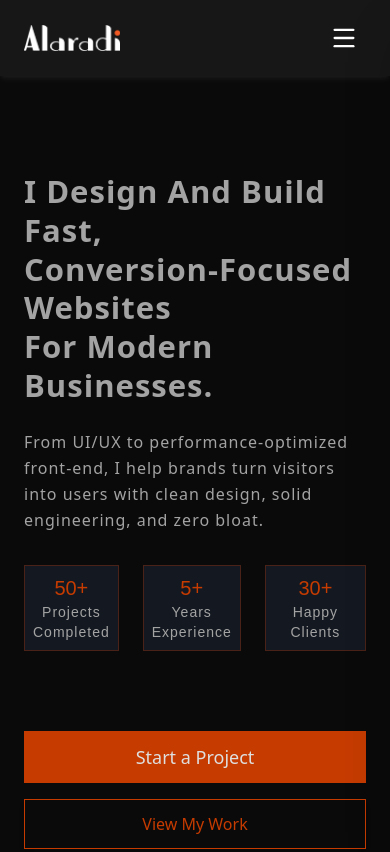
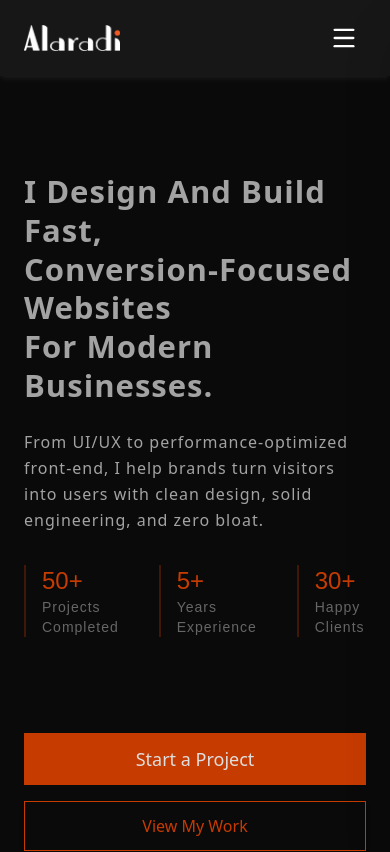
Before and after one commit to Hasanain-Jaafar/alaradi-portfolio, a Next.js app: page / in a window 390 px wide. Shown: the top 852 px of the page. Built offline with nearby package versions, Linux system fonts and the light colour scheme.

Commit message:
edited the contact page + Hero

```diff
--- a/src/app/components/Hero.jsx
+++ b/src/app/components/Hero.jsx
@@ -5,6 +5,7 @@ function Hero() {
     <section className="pt-20 md:pt-32 pb-12 md:pb-20 px-6">
       {/* Hero Section */}
       <div className="max-w-7xl mx-auto">
+        {/* Left Side */}
         <div className="max-w-4xl">
           <h2 className="sm:text-5xl md:text-6xl font-bold mb-6 leading-tight capitalize">
             I design and build fast,
@@ -22,19 +23,19 @@ function Hero() {
             bloat.
           </p>
           {/* Stats Section */}
-          <div className="text-bg-accent mb-10 font-logo text-xl  flex justify-start items-center gap-6">
-            <span className="bg-gray-800/50 p-2 text-center border border-accent/30">
-              50+ <p className="text-sm text-text-secondary ">Projects Completed</p>
+          <div className="text-bg-accent mb-10 font-logo text-xl  flex justify-start items-center gap-10">
+            <span className=" pl-4 text-2xl border-l-2 border-accent/30">
+              50+ <p className="text-sm text-text-secondary/60 ">Projects Completed</p>
             </span>
-            <span className="bg-gray-800/50 p-2 text-center border border-accent/30">
-              5+ <p className="text-sm text-text-secondary ">Years Experience</p>
+            <span className=" pl-4 text-2xl border-l-2 border-accent/30">
+              5+ <p className="text-sm text-text-secondary/60 ">Years Experience</p>
             </span>
-            <span className="bg-gray-800/50 py-2 px-6 text-center border border-accent/30">
-              30+ <p className="text-sm text-text-secondary ">Happy Clients</p>
+            <span className=" pl-4 text-2xl border-l-2 border-accent/30">
+              30+ <p className="text-sm text-text-secondary/60 ">Happy Clients</p>
             </span>
           </div>
 
-          <div className="flex flex-col sm:flex-row gap-4 font-heading pt-10">
+          <div className="flex flex-col sm:flex-row gap-4 font-heading mt-24">
             <Links path="/contact" styleType="link">
               <Custbutton btn="Start a Project" styleType="bgCta" />
             </Links>
--- a/src/app/components/Testimonials.jsx
+++ b/src/app/components/Testimonials.jsx
@@ -48,7 +48,7 @@ export default function Testimonials() {
               className="bg-bg-primary border border-border-subtle p-8 hover:border-border-accent transition-all flex flex-col"
             >
               {/* Quote Icon */}
-              <Quote size={40} className="text-text-accent mb-6" />
+              <Quote size={40} className="text-text-accent-light mb-6" />
 
               {/* Testimonial Text */}
               <p className="text-text-secondary leading-relaxed mb-6">
--- a/src/app/contact/page.jsx
+++ b/src/app/contact/page.jsx
@@ -3,14 +3,7 @@ import { useState } from "react";
 import { useForm } from "react-hook-form";
 import { zodResolver } from "@hookform/resolvers/zod";
 import { z } from "zod";
-import {
-  Mail,
-  Phone,
-  MapPin,
-  Send,
-  CheckCircle,
-  XCircle,
-} from "lucide-react";
+import { Mail, Phone, MapPin, Send, CheckCircle, XCircle } from "lucide-react";
 import { siteConfig } from "@/config/site";
 import Link from "next/link";
 // Form validation schema
@@ -90,22 +83,11 @@ export default function ContactPage() {
       </section>
 
       {/* Contact Content */}
-      <section className="pt-8 pb-18 px-6">
+      <section className="pt-8 pb-18 px-6 max-w-7xl">
         <div className="max-w-6xl mx-auto">
-          <div className="grid md:grid-cols-5 gap-12">
+          <div className="grid md:grid-cols-5 gap-12 md:w-6xl">
             {/* Contact Info - Left Side */}
             <div className="md:col-span-2">
-
-              <div className="mb-12">
-                <h2 className="font-display text-3xl font-bold mb-6">
-                  Contact Information
-                </h2>
-                <p className="text-secondary leading-relaxed mb-8">
-                  Feel free to reach out through any of these channels. I
-                  typically respond within 24 hours.
-                </p>
-              </div>
-
               <div className="space-y-6 flex flex-col gap-8">
                 {/* Email */}
                 <div className="flex items-start gap-4">
@@ -254,7 +236,7 @@ export default function ContactPage() {
                   <button
                     type="submit"
                     disabled={isSubmitting}
-                    className="w-full bg-bg-accent hover:bg-text-accent-light text-white px-8 py-4 font-semibold text-lg transition-all shadow-accent flex items-center justify-center gap-3 disabled:opacity-50 disabled:cursor-not-allowed"
+                    className="w-full bg-accent hover:bg-accent/80 text-white rounded-sm px-8 py-4 font-semibold text-lg transition-all flex items-center justify-center gap-3 disabled:bg-bg-secondary disabled:border disabled:border-amber-50 disabled:text-text-secondary disabled:cursor-not-allowed"
                   >
                     {isSubmitting ? (
                       "Sending..."
```
